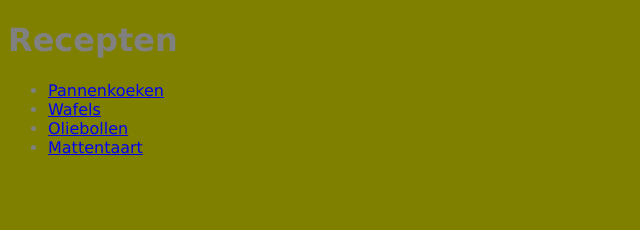
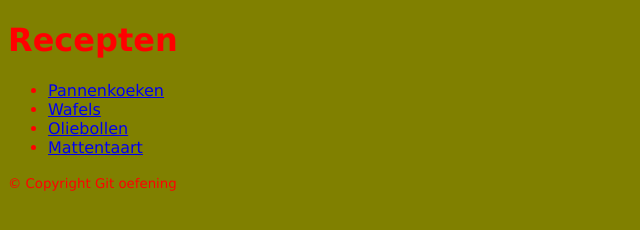
Before and after one commit to tielemansjoris/recepten2, a plain HTML site: page index.html in a window 1280 px wide. Shown: the whole page, without its empty margins (0-640 px from the left). Drawn offline with Linux system fonts and the light colour scheme.

Commit message:
kleur + footer

```diff
--- a/default.css
+++ b/default.css
@@ -1,5 +1,5 @@
 body {
 	font-family: verdana;
 	background-color: Olive;
-	color: grey;
+	color: red;
 }
--- a/index.html
+++ b/index.html
@@ -15,5 +15,6 @@
 			<li><a href="mattentaart.html">Mattentaart</a></li>
 		</ul>
 	</nav>
+	<footer><small>&copy; Copyright Git oefening</small></footer>
 </body>
 </html>
```
